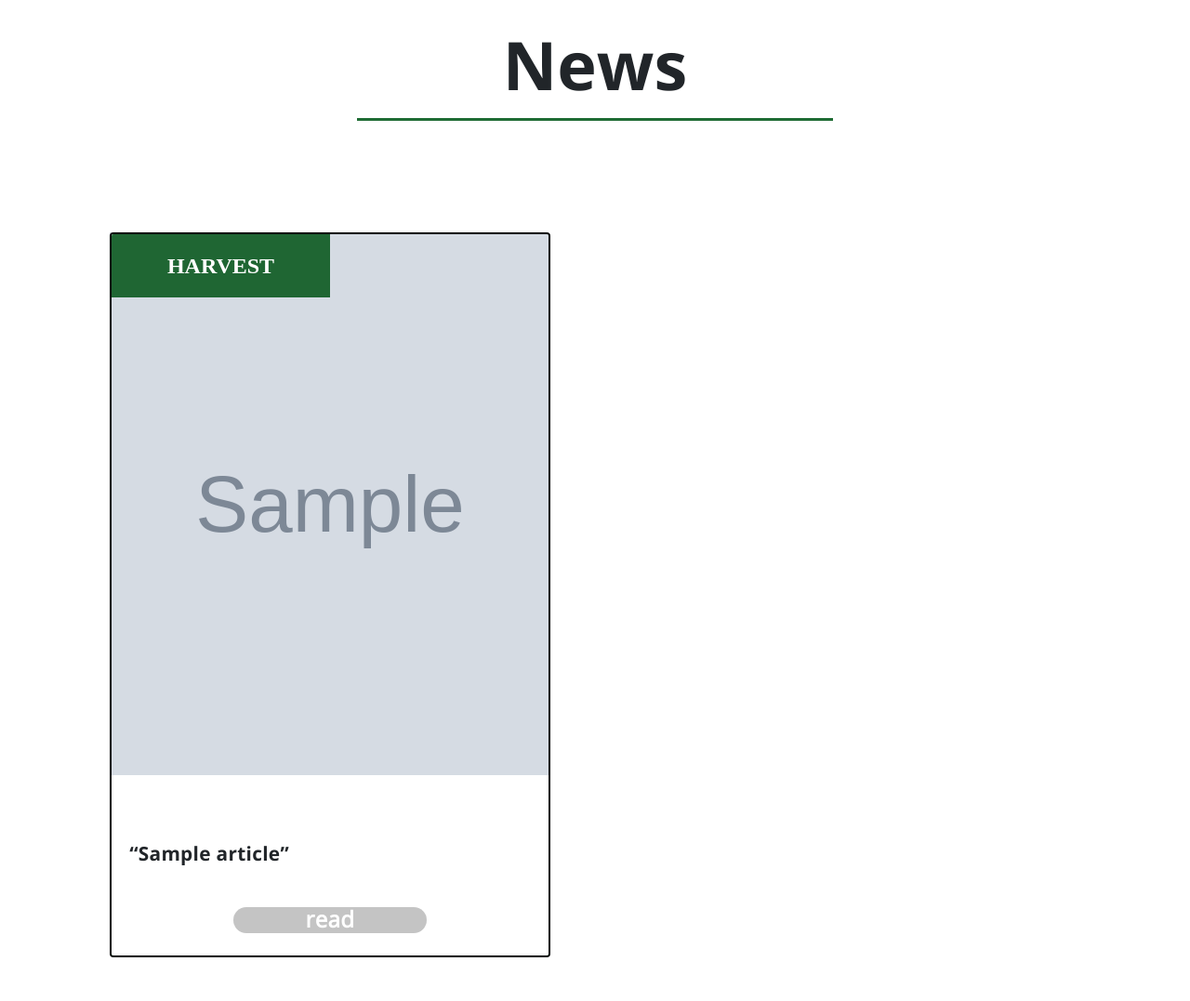
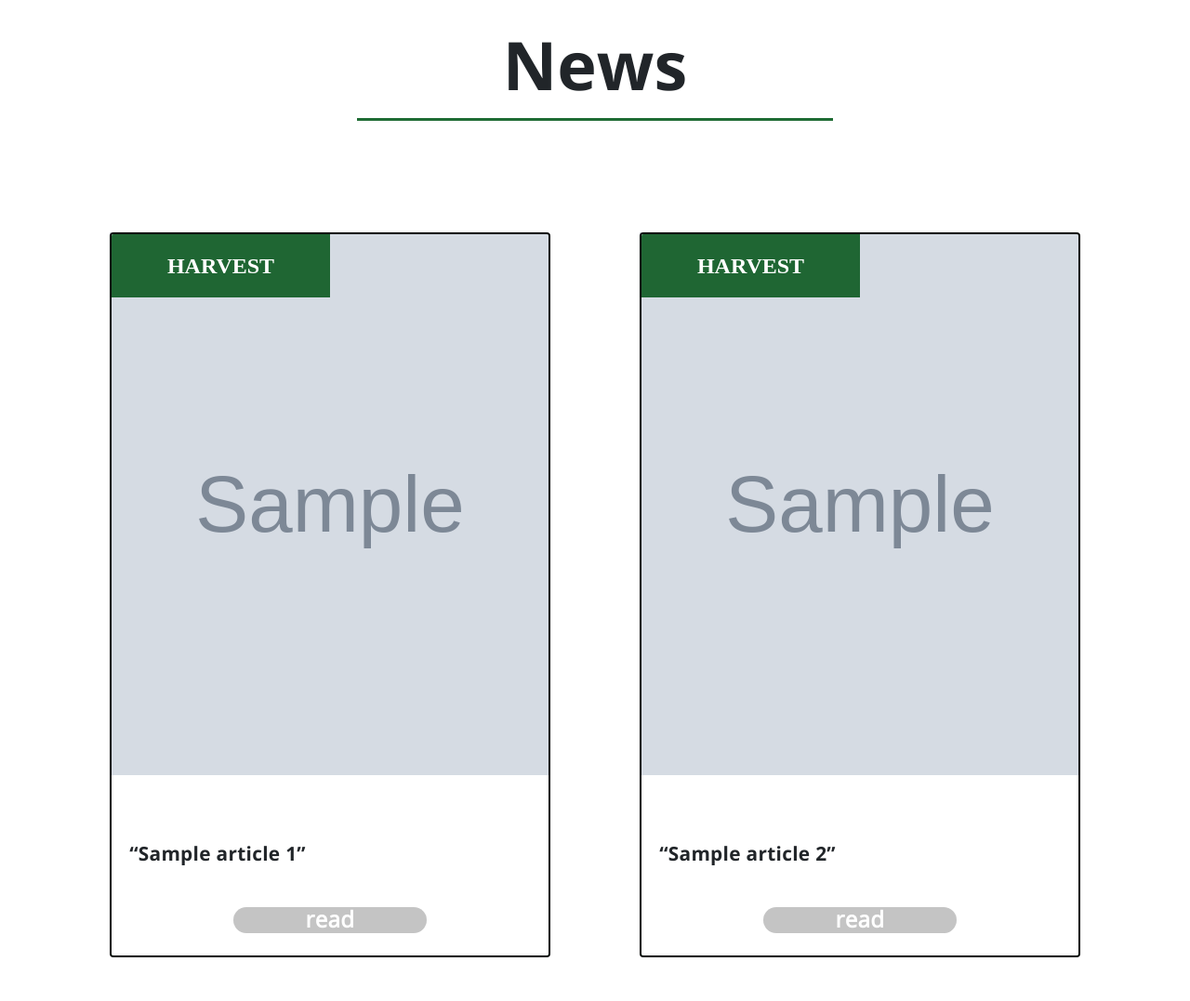
Before and after one commit to hyungtaecf/Agrotech-Food, a Django app: template templates/index.html in a window 1280 px wide; the page is wider, and only the part inside the window is pictured. Shown: the part 3915-4992 px from the top of that part at 93% size. Run offline with Django 3.2, Linux system fonts and the light colour scheme; the template is opened without the code that fills it: most values are stand-ins (such as "Sample title", 1, 10 or a date in 2020); grey boxes marked "Sample" are stand-in pictures; parts of the project's set-up code (start-up, migrations or seed data) failed here and were passed over; some libraries are stand-ins or nearby versions; some web fonts are replaced.

Commit message:
News articles in index now are static

```diff
--- a/agrotech/settings.py
+++ b/agrotech/settings.py
@@ -23,7 +23,7 @@ BASE_DIR = os.path.dirname(os.path.dirname(os.path.abspath(__file__)))
 SECRET_KEY = '7mu4dv2ea$fiz69=-be0g=1r!&t(5vuoq7f69#1m8b_jy%^51_'
 
 # SECURITY WARNING: don't run with debug turned on in production!
-DEBUG = True
+DEBUG = False
 
 ALLOWED_HOSTS = ['agrotech.pythonanywhere.com','www.agrevo.life','127.0.0.1','localhost','agrevo.life']
 
--- a/agrotech/views.py
+++ b/agrotech/views.py
@@ -10,6 +10,7 @@ from django.contrib import messages
 from django.contrib.auth.decorators import login_required
 from django.contrib.auth.mixins import LoginRequiredMixin
 from allauth.account.admin import EmailAddress
+from django.shortcuts import get_object_or_404
 
 def get_ip(request):
     try:
@@ -50,7 +51,9 @@ def home(request):
 
     context = {
         'qAndA_form':qAndA_form,
-        'most_recent':Post.objects.order_by('-publish_date')
+        # 'most_recent':Post.objects.order_by('-publish_date'),
+        'article_1':get_object_or_404(Post, pk=24),
+        'article_2':get_object_or_404(Post, pk=25),
     }
     return render(request, 'index.html', context)
 
--- a/templates/index.html
+++ b/templates/index.html
@@ -88,24 +88,41 @@
                 <h2>News</h2>
             </div>
             <div class="row">
-                {% for article in most_recent|slice:":2" %}
+                {# {% for article in most_recent|slice:":2" %}{% endfor %} #}
+
+
+
                   <div class="col-lg-6 col_spacing">
-                    <div class="card_background_image" style="background: url({% get_media_prefix %}{{ article.image }}) no-repeat;">
+                    <div class="card_background_image" style="background: url({% get_media_prefix %}{{ article_1.image }}) no-repeat;">
                       <div class="card">
                         <div class="tag d-flex align-items-center position-absolute">
                           {# TODO: Register tags and show related in the detail view #}
                           <p>harvest</p>
                         </div>
                         <div class="card-img-top d-none d-lg-block">
-                          <img src='{% get_media_prefix %}{{ article.image }}' alt="Greenhouses">
+                          <img src='{% get_media_prefix %}{{ article_1.image }}' alt="{{article_1.title}}">
                         </div>
                         <div class="card-body"></div>
-                        <p class="card-text">“{{ article.title }}”</p>
-                        <a href="{% url 'blog:post_detail' slug=article.slug %}" class="btn">read</a>
+                        <p class="card-text">“{{ article_1.title }}”</p>
+                        <a href="{% url 'blog:post_detail' slug=article_1.slug %}" class="btn">read</a>
                       </div>
                     </div>
                   </div>
-                {% endfor %}
+                  <div class="col-lg-6 col_spacing">
+                    <div class="card_background_image" style="background: url({% get_media_prefix %}{{ article_2.image }}) no-repeat;">
+                      <div class="card">
+                        <div class="tag d-flex align-items-center position-absolute">
+                          <p>harvest</p>
+                        </div>
+                        <div class="card-img-top d-none d-lg-block">
+                          <img src='{% get_media_prefix %}{{ article_2.image }}' alt="{{article_2.title}}">
+                        </div>
+                        <div class="card-body"></div>
+                        <p class="card-text">“{{ article_2.title }}”</p>
+                        <a href="{% url 'blog:post_detail' slug=article_2.slug %}" class="btn">read</a>
+                      </div>
+                    </div>
+                  </div>
 
             </div>
             <div class="d-flex justify-content-center btn_more">
```
